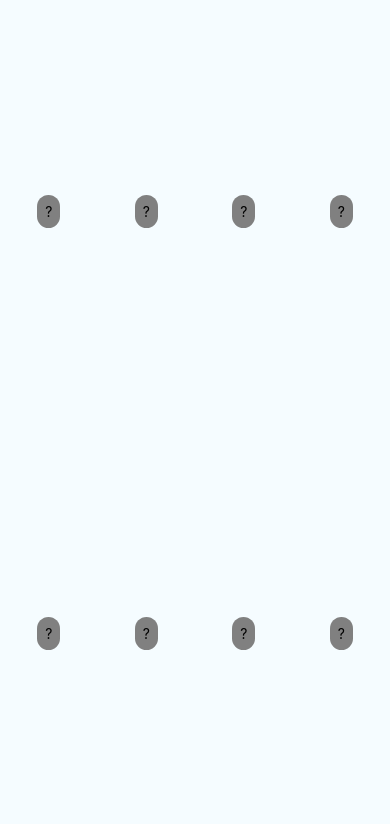
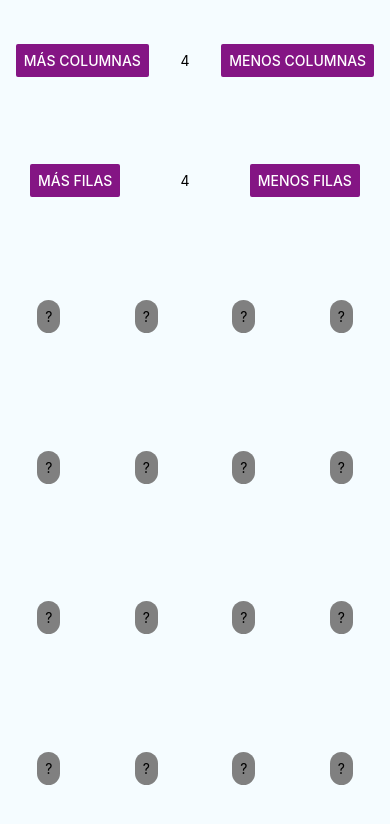
Before and after one commit to marcos8896/react-native-memorama, a React Native app: screen / in a window 390 px wide. Shown: the top 824 px of the page. Built offline with nearby package versions, Linux system fonts and the light colour scheme.

Commit message:
Add dynamic rows and columns support from user input

```diff
--- a/App.js
+++ b/App.js
@@ -1,12 +1,15 @@
 import React, {Component} from 'react';
-import {Platform, StyleSheet, Text, View} from 'react-native';
+import { Dimensions, StyleSheet, Button, View, Text } from 'react-native';
 
 import Row from './components/Row';
+
+const { width, height } = Dimensions.get('window');
+
 
 export default class App extends Component {
 
   state = {
-    rows: 2,
+    rows: 4,
     columns: 4,
     gridArray: [],
     previousPressed: null,
@@ -16,37 +19,10 @@ export default class App extends Component {
     this.generateGridArray();
   }
 
-  showPressElement = ( pressed ) => {
+  componentDidUpdate(prevProps, prevState) {
 
-    const gridArray = [ ...this.state.gridArray ];
-    const pressedElementArrayRow = [ ...gridArray[pressed.arrayRowIndex] ];
-    console.log('pressedElementArrayRow: ', pressedElementArrayRow);
-    const pressedElement = { ...pressedElementArrayRow[pressed.cellIndex] };
-
-    const updatedElement = { ...pressedElement, shown: true };
-    console.log('updatedElement: ', updatedElement);
-    const pressedElementUpdatedArrayRow =
-    pressedElementArrayRow.slice(0, pressed.cellIndex)
-    .concat([updatedElement])
-    .concat(pressedElementArrayRow.slice(pressed.cellIndex + 1))
-    /*[
-      ...pressedElementArrayRow.slice(0, pressed.cellIndex),
-      updatedElement,
-      ...pressedElementArrayRow.slice(pressed.cellIndex + 1),
-    ]
-    */
-   const updatedGridArray =
-   gridArray.slice(0, pressed.arrayRowIndex)
-   .concat([pressedElementUpdatedArrayRow])
-   .concat(gridArray.slice(pressed.cellIndex + 1))
-   /*[
-     ...gridArray.slice(0, pressed.arrayRowIndex),
-     pressedElementUpdatedArrayRow,
-     ...gridArray.slice(pressed.cellIndex + 1),
-    ]*/
-    console.log('gridArray: ', gridArray);
-    console.log('updatedGridArray', updatedGridArray)
-    return updatedGridArray;
+    if(prevState.columns !== this.state.columns || prevState.rows !== this.state.rows)
+      this.generateGridArray();
 
   }
 
@@ -185,9 +161,71 @@ export default class App extends Component {
   render() {
 
     return (
-      <View style={styles.container}>
+      <View style={styles.outerContainer}>
 
-        {this.renderGrid()}
+        <View style={styles.buttonContainer}>
+          <Button
+            onPress={() => {
+              if(this.state.columns <= 8)
+                this.setState((prevState) => {
+                  return {
+                    columns: prevState.columns + 2,
+                  }
+                })
+            }}
+            title="Más columnas"
+            color="#841584"
+            accessibilityLabel="Learn more about this purple button"
+          />
+          <Text>{this.state.columns}</Text>
+          <Button
+            onPress={() => {
+              if(this.state.columns >= 4)
+                this.setState((prevState) => {
+                  return {
+                    columns: prevState.columns - 2,
+                  }
+                })
+            }}
+            title="Menos columnas"
+            color="#841584"
+            accessibilityLabel="Learn more about this purple button"
+          />
+        </View>
+
+        <View style={styles.buttonContainer}>
+          <Button
+            onPress={() => {
+              if(this.state.rows <= 8)
+                this.setState((prevState) => {
+                  return {
+                    rows: prevState.rows + 2,
+                  }
+                })
+            }}
+            title="Más filas"
+            color="#841584"
+            accessibilityLabel="Learn more about this purple button"
+          />
+          <Text>{this.state.rows}</Text>
+          <Button
+            onPress={() => {
+              if(this.state.rows >= 4)
+                this.setState((prevState) => {
+                  return {
+                    rows: prevState.rows - 2,
+                  }
+                })
+            }}
+            title="Menos filas"
+            color="#841584"
+            accessibilityLabel="Learn more about this purple button"
+          />
+        </View>
+
+        <View style={styles.container}>
+          {this.renderGrid()}
+        </View>
 
       </View>
     );
@@ -197,18 +235,24 @@ export default class App extends Component {
 const styles = StyleSheet.create({
   container: {
     flex: 1,
+    flexGrow: 5,
     justifyContent: 'center',
     alignItems: 'center',
     backgroundColor: '#F5FCFF',
   },
-  welcome: {
-    fontSize: 20,
-    textAlign: 'center',
-    margin: 10,
+  buttonContainer: {
+    flex: 1,
+    width: width,
+    flexDirection: 'row',
+    alignItems: 'center',
+    justifyContent: 'space-around',
+    backgroundColor: '#F5FCFF',
+    height: 20,
   },
-  instructions: {
-    textAlign: 'center',
-    color: '#333333',
-    marginBottom: 5,
-  },
+  outerContainer: {
+    flex: 1,
+    width: width,
+    alignItems: 'flex-start',
+    backgroundColor: '#F5FCFF',
+  }
 });
```
